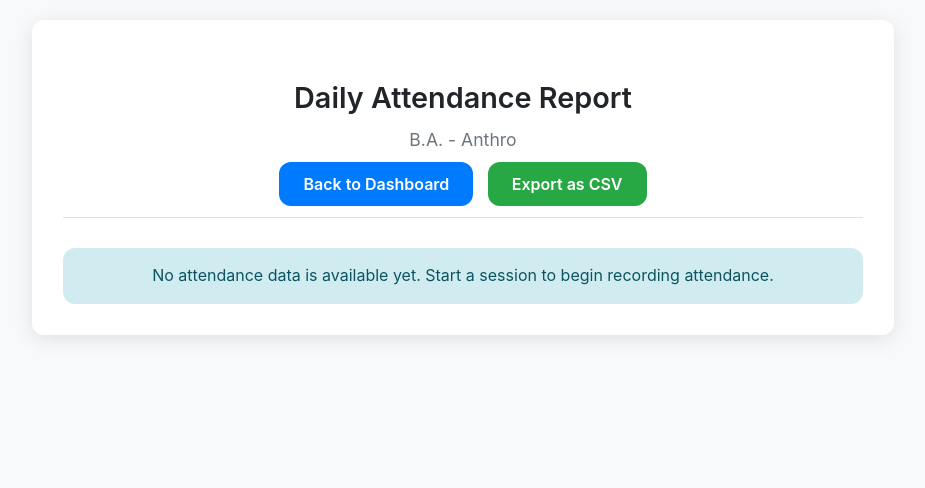
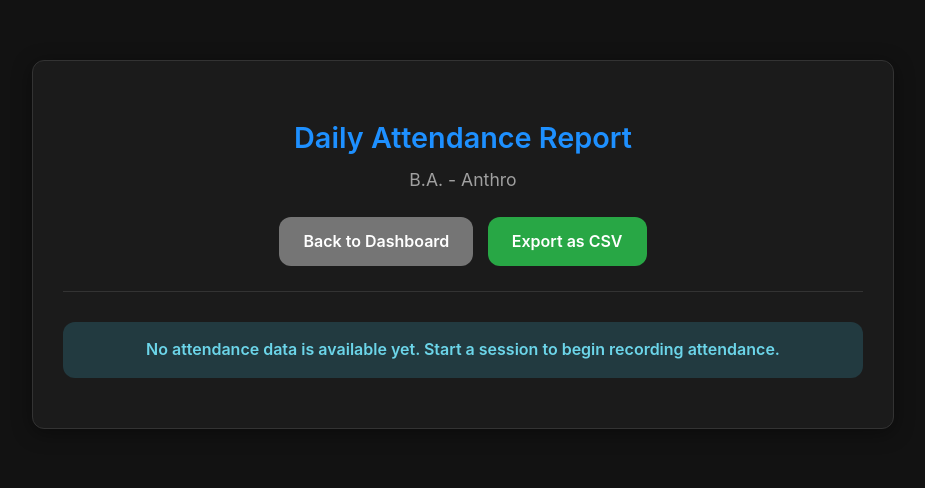
Before and after one commit to ritik-raj-gupta-1/ritik-attendance-app, a Flask app: page /attendance_report in a window 1280 px wide. Shown: the top 488 px of the page, without its empty margins (177-1102 px from the left). Run offline with Flask 3, Linux system fonts and the light colour scheme; the visitor is signed in with stand-in values (Sample User, id 1); data that the repository does not hold is empty; some libraries are stand-ins or nearby versions.

Commit message:
feat: Implement dark theme and redesign student page footer v1

```diff
--- a/static/style.css
+++ b/static/style.css
@@ -1,35 +1,8 @@
 /* --- MODERN MINIMALIST AESTHETIC --- */
 /* Designed for clarity, professionalism, and a great user experience on all devices. */
 
-/* --- 1. THEME VARIABLES (LIGHT & DARK) --- */
+/* --- 1. THEME VARIABLES (PERMANENT DARK THEME) --- */
 :root {
-    /* Light Theme (Default) */
-    --primary-blue: #007bff;
-    --secondary-blue: #00c6ff;
-    --primary-blue-dark: #0056b3;
-    --background-color: #f8f9fa;
-    --container-bg: rgba(255, 255, 255, 0.95);
-    --text-color: #212529;
-    --text-muted: #6c757d;
-    --border-color: #dee2e6;
-    --box-shadow: 0 4px 20px rgba(0, 0, 0, 0.1);
-    --border-radius: 12px;
-    --success-bg: #d4edda;
-    --success-text: #155724;
-    --error-bg: #f8d7da;
-    --error-text: #721c24;
-    --info-bg: #d1ecf1;
-    --info-text: #0c5460;
-    --warning-bg: #fff3cd;
-    --warning-text: #856404;
-    --danger-red: #dc3545;
-    --danger-red-dark: #c82333;
-    --secondary-gray: #6c757d;
-    --secondary-gray-dark: #5a6268;
-}
-
-.dark-theme {
-    /* Dark Theme */
     --primary-blue: #1e90ff;
     --secondary-blue: #00bfff;
     --primary-blue-dark: #1c86ee;
@@ -39,8 +12,10 @@
     --text-muted: #a0a0a0;
     --border-color: #333;
     --box-shadow: 0 4px 20px rgba(0, 0, 0, 0.4);
+    --border-radius: 12px;
     --success-bg: #2a3b2f;
     --success-text: #7ee29a;
+    --success-green-toggle: #4caf50;
     --error-bg: #4d2a2d;
     --error-text: #f19da4;
     --info-bg: #223a40;
@@ -53,7 +28,7 @@
     --secondary-gray-dark: #616161;
 }
 
-/* --- 2. Global Styles & Typography --- */
+/* --- 2. Global Styles & Themed Background --- */
 body {
     font-family: -apple-system, BlinkMacSystemFont, "Segoe UI", Roboto, "Helvetica Neue", Arial, sans-serif;
     margin: 0;
@@ -61,64 +36,105 @@ body {
     background-color: var(--background-color);
     color: var(--text-color);
     line-height: 1.6;
-    transition: background-color 0.3s ease, color 0.3s ease;
+    position: relative;
+}
+
+.ivc-background {
+    position: fixed;
+    top: 0;
+    left: 0;
+    width: 100%;
+    height: 100%;
+    background-image: url('https://www.transparenttextures.com/patterns/gplay.png');
+    background-repeat: repeat;
+    opacity: 0.1;
+    z-index: -1;
 }
 
 .container {
     max-width: 800px;
-    margin: 0 auto;
+    margin: 40px auto;
     padding: 30px;
     border-radius: var(--border-radius);
     box-shadow: var(--box-shadow);
     background-color: var(--container-bg);
     backdrop-filter: blur(10px);
     -webkit-backdrop-filter: blur(10px);
-    border: 1px solid rgba(255, 255, 255, 0.1);
-    transition: background-color 0.3s ease;
+    border: 1px solid var(--border-color);
 }
 
-/* --- 3. Header & THEME TOGGLE --- */
+/* --- 3. Header & Core Layout --- */
 .header { text-align: center; margin-bottom: 30px; padding-bottom: 20px; border-bottom: 1px solid var(--border-color); position: relative; }
-.header h2 { margin-bottom: 5px; font-size: 1.8em; font-weight: 600; }
+.header h2 { margin-bottom: 5px; font-size: 1.8em; font-weight: 600; color: var(--primary-blue); }
 .header p { color: var(--text-muted); font-size: 1.1em; margin-top: 5px; }
-.theme-switch-wrapper { position: absolute; top: -15px; right: 0; }
-.theme-switch { display: inline-block; height: 34px; position: relative; width: 60px; }
-.theme-switch input { display: none; }
-.theme-switch .slider { background-color: #ccc; bottom: 0; cursor: pointer; left: 0; position: absolute; right: 0; top: 0; transition: .4s; }
-.theme-switch .slider:before { background-color: #fff; bottom: 4px; content: ""; height: 26px; left: 4px; position: absolute; transition: .4s; width: 26px; }
-input:checked + .slider { background-color: var(--primary-blue); }
+.section-card { background-color: transparent; padding: 25px 0; margin-bottom: 25px; border: none; }
+.section-card h3 { color: var(--primary-blue); margin-top: 0; margin-bottom: 15px; border-bottom: 1px solid var(--border-color); padding-bottom: 10px; }
+
+/* --- 4. Forms & Inputs --- */
+.form-group { margin-bottom: 20px; }
+.form-group label { display: block; margin-bottom: 8px; font-weight: 600; color: var(--text-color); }
+.form-group input[type="text"], .form-group input[type="password"] { width: 100%; padding: 12px; border: 1px solid var(--border-color); border-radius: var(--border-radius); font-size: 1em; box-sizing: border-box; background-color: rgba(128, 128, 128, 0.1); color: var(--text-color); }
+.form-group input:focus { outline: none; border-color: var(--primary-blue); box-shadow: 0 0 0 3px rgba(30, 144, 255, 0.25); }
+.student-name-display { margin-top: 10px; font-weight: bold; height: 20px; transition: color 0.3s; }
+
+/* --- 5. Buttons & Links --- */
+.button { display: inline-block; padding: 12px 24px; margin: 5px; font-weight: 600; color: #fff; background-color: var(--primary-blue); border: none; border-radius: var(--border-radius); cursor: pointer; text-decoration: none; transition: background-color 0.2s ease, transform 0.1s ease; text-align: center; }
+.button:hover { background-color: var(--primary-blue-dark); }
+.button:active { transform: scale(0.98); }
+.button:disabled { background-color: #3a5a78; cursor: not-allowed; }
+.button.logout-button { background-color: var(--secondary-gray); position: absolute; top: -10px; right: 0; padding: 8px 15px; font-size: 0.9em; }
+.button.logout-button:hover { background-color: var(--secondary-gray-dark); }
+.button.end-session-btn { background-color: var(--danger-red); }
+.button.end-session-btn:hover { background-color: var(--danger-red-dark); }
+.back-link, .day-selection-list a { background-color: var(--secondary-gray); text-decoration: none; }
+.back-link:hover, .day-selection-list a:hover { background-color: var(--secondary-gray-dark); }
+.day-selection-list { list-style: none; padding: 0; }
+.day-selection-list li { margin-bottom: 10px; }
+
+/* --- 6. Status, Info & Flashed Messages --- */
+.status-message, .info-message, .flashes li { margin: 20px 0; padding: 15px; border-radius: var(--border-radius); font-weight: 600; text-align: center; }
+.status-message { display: none; }
+.flashes { list-style-type: none; padding: 0; }
+.status-message.info, .info-message, .flashes .info { background-color: var(--info-bg); color: var(--info-text); }
+.status-message.success, .flashes .success { background-color: var(--success-bg); color: var(--success-text); }
+.status-message.warning, .flashes .warning { background-color: var(--warning-bg); color: var(--warning-text); }
+.status-message.error, .error, .flashes .danger, .flashes .error { background-color: var(--error-bg); color: var(--error-text); }
+.troubleshooting-card { background-color: var(--warning-bg); color: var(--warning-text); padding: 15px; margin-top: 20px; border-radius: var(--border-radius); border: 1px solid var(--warning-text); display: none; }
+.troubleshooting-card h4 { margin-top: 0; }
+.troubleshooting-card ul { padding-left: 20px; }
+
+/* --- 7. Lists (Live & Final Attendance) --- */
+.live-attendance-section, .final-attendance-list { margin-top: 30px; padding: 20px; background-color: rgba(128, 128, 128, 0.1); border-radius: var(--border-radius); }
+.live-attendance-section ul, .final-attendance-list ul { list-style-type: none; padding-left: 0; column-count: 2; }
+.live-attendance-section ul li, .final-attendance-list ul li { padding: 8px 12px; margin-bottom: 8px; font-size: 0.95em; }
+
+/* --- 8. Data Tables & Toggles --- */
+.report-table-container { overflow-x: auto; }
+.data-table { width: 100%; border-collapse: collapse; margin-top: 20px; }
+.data-table th, .data-table td { border: 1px solid var(--border-color); padding: 12px 15px; text-align: left; }
+.data-table th { background-color: rgba(128, 128, 128, 0.1); font-weight: 600; font-size: 0.9em; text-transform: uppercase; text-align: center; }
+.data-table th:first-child, .data-table td:first-child { text-align: left; position: sticky; left: 0; background-color: #2a2a2a; z-index: 1; }
+.status-present { color: var(--success-text); font-weight: bold; }
+.status-absent { color: var(--danger-red); }
+.edit-day-btn { background-color: var(--primary-blue); color: white; text-decoration: none; display: inline-block; padding: 5px 10px; border-radius: 5px; font-size: 0.9em; }
+.edit-day-btn:hover { background-color: var(--primary-blue-dark); }
+.delete-day-btn { background-color: var(--danger-red); }
+.delete-day-btn:hover { background-color: var(--danger-red-dark); }
+.switch { position: relative; display: inline-block; width: 60px; height: 34px; }
+.switch input { opacity: 0; width: 0; height: 0; }
+.slider { position: absolute; cursor: pointer; top: 0; left: 0; right: 0; bottom: 0; background-color: var(--secondary-gray); transition: .4s; }
+.slider:before { position: absolute; content: ""; height: 26px; width: 26px; left: 4px; bottom: 4px; background-color: white; transition: .4s; box-shadow: 0 2px 4px rgba(0,0,0,0.2); }
+input:checked + .slider { background-color: var(--success-green-toggle); }
 input:checked + .slider:before { transform: translateX(26px); }
 .slider.round { border-radius: 34px; }
 .slider.round:before { border-radius: 50%; }
+.data-table td:last-child { text-align: center; }
 
-/* --- 4. Forms, Buttons, & Other Elements (with theme support) --- */
-.section-card { background-color: transparent; padding: 25px 0; margin-bottom: 25px; border: none; }
-.section-card h3 { color: var(--primary-blue); margin-top: 0; margin-bottom: 15px; border-bottom: 1px solid var(--border-color); padding-bottom: 10px; }
-.button { padding: 12px 24px; margin: 5px; font-weight: 600; color: white; background-color: var(--primary-blue); border: none; border-radius: var(--border-radius); cursor: pointer; text-decoration: none; transition: background-color 0.2s ease, transform 0.1s ease; }
-.button:hover { background-color: var(--primary-blue-dark); }
-.button:active { transform: scale(0.98); }
-.form-group input[type="text"], .form-group input[type="password"] { width: 100%; padding: 12px; border: 1px solid var(--border-color); border-radius: var(--border-radius); font-size: 1em; box-sizing: border-box; background-color: rgba(128, 128, 128, 0.1); color: var(--text-color); }
-.live-attendance-section, .final-attendance-list { margin-top: 30px; padding: 20px; background-color: rgba(128, 128, 128, 0.1); border-radius: var(--border-radius); }
-.live-attendance-section ul, .final-attendance-list ul { list-style-type: none; padding-left: 0; column-count: 2; }
-
-/* --- 5. AESTHETIC SIGNATURE FOOTER --- */
-.signature-footer { display: flex; align-items: center; justify-content: space-between; gap: 20px; padding-top: 20px; margin-top: 20px; border-top: 1px solid var(--border-color); background: url('https://www.transparenttextures.com/patterns/arabesque.png'); background-size: cover; background-position: center; border-radius: 0 0 var(--border-radius) var(--border-radius); margin: 20px -30px -30px -30px; padding: 20px 30px; }
-.footer-left { display: flex; align-items: center; gap: 12px; color: var(--text-muted); font-size: 1em; }
-.footer-left .feather { width: 20px; height: 20px; stroke: var(--primary-blue); }
-.footer-left strong { color: var(--text-color); font-weight: 600; }
-.game-button { background: transparent; border: 2px solid var(--primary-blue); color: var(--primary-blue); padding: 8px 16px; font-size: 0.9em; display: inline-flex; align-items: center; gap: 8px; text-decoration: none; }
-.game-button .feather { width: 16px; height: 16px; stroke: var(--primary-blue); transition: stroke 0.2s ease; }
-.game-button:hover { background: var(--primary-blue); color: white; }
-.game-button:hover .feather { stroke: white; }
-.dark-theme .game-button:hover { color: var(--container-bg); }
-.dark-theme .game-button:hover .feather { stroke: var(--container-bg); }
-
-/* --- 6. MODAL & COMPONENT STYLES (NOW COMPLETE) --- */
-.modal { display: none; position: fixed; z-index: 100; left: 0; top: 0; width: 100%; height: 100%; background-color: rgba(0,0,0,0.5); backdrop-filter: blur(5px); }
+/* --- 9. Modal Styles --- */
+.modal { display: none; position: fixed; z-index: 100; left: 0; top: 0; width: 100%; height: 100%; background-color: rgba(0,0,0,0.6); backdrop-filter: blur(5px); }
 .modal-content { background-color: var(--container-bg); margin: 15% auto; padding: 25px; border: 1px solid var(--border-color); width: 80%; max-width: 500px; border-radius: var(--border-radius); box-shadow: var(--box-shadow); position: relative; }
 .close-button { position: absolute; top: 10px; right: 15px; font-size: 28px; font-weight: bold; color: var(--text-muted); cursor: pointer; transition: color 0.2s ease; }
 .close-button:hover { color: var(--text-color); }
-
 .manual-student-list { max-height: 40vh; overflow-y: auto; margin-top: 15px; padding-right: 10px; }
 .manual-student-item { display: flex; justify-content: space-between; align-items: center; padding: 10px; border-bottom: 1px solid var(--border-color); }
 .manual-student-item:last-child { border-bottom: none; }
@@ -129,21 +145,22 @@ input:checked + .slider:before { transform: translateX(26px); }
 .button-secondary:hover { background-color: var(--secondary-gray-dark); }
 .modal-actions { margin-top: 25px; text-align: right; display: flex; justify-content: flex-end; gap: 10px; }
 
-.data-table th, .data-table td { border: 1px solid var(--border-color); padding: 12px 15px; text-align: left; }
-.data-table th { background-color: transparent; font-weight: 600; font-size: 0.9em; text-transform: uppercase; }
+/* --- 10. AESTHETIC SIGNATURE FOOTER --- */
+.signature-footer { display: flex; align-items: center; justify-content: space-between; gap: 20px; padding-top: 20px; margin-top: 20px; border-top: 1px solid var(--border-color); background-image: url('https://www.transparenttextures.com/patterns/arabesque.png'); background-size: auto; background-position: center; border-radius: 0 0 var(--border-radius) var(--border-radius); margin: 20px -30px -30px -30px; padding: 20px 30px; }
+.footer-left { display: flex; align-items: center; gap: 12px; color: var(--text-muted); font-size: 1em; }
+.footer-left .feather { width: 20px; height: 20px; stroke: var(--primary-blue); }
+.footer-left strong { color: var(--text-color); font-weight: 600; }
+.game-button { background: transparent; border: 2px solid var(--primary-blue); color: var(--primary-blue); padding: 8px 16px; font-size: 0.9em; display: inline-flex; align-items: center; gap: 8px; text-decoration: none; border-radius: var(--border-radius); }
+.game-button .feather { width: 16px; height: 16px; stroke: var(--primary-blue); transition: stroke 0.2s ease; }
+.game-button:hover { background: var(--primary-blue); color: var(--background-color); }
+.game-button:hover .feather { stroke: var(--background-color); }
 
-.status-message { margin: 20px 0; padding: 15px; border-radius: var(--border-radius); font-weight: 600; text-align: center; display: none; }
-.status-message.info { background-color: var(--info-bg); color: var(--info-text); }
-.status-message.success { background-color: var(--success-bg); color: var(--success-text); }
-.status-message.warning { background-color: var(--warning-bg); color: var(--warning-text); }
-.status-message.error, .error { background-color: var(--error-bg); color: var(--error-text); }
-.info-message { background-color: var(--info-bg); color: var(--info-text); padding: 15px; border-radius: var(--border-radius); text-align: center; margin-top: 20px; }
-
-/* --- 7. Responsive Design --- */
+/* --- 11. Responsive Design --- */
 @media (max-width: 768px) {
     body { padding: 10px; }
-    .container { padding: 20px; }
+    .container { padding: 20px; margin: 20px auto; }
     .live-attendance-section ul, .final-attendance-list ul { column-count: 1; }
-    .theme-switch-wrapper { top: 5px; right: 5px; }
     .signature-footer { flex-direction: column; gap: 15px; margin: 20px -20px -20px -20px; padding: 15px 20px; }
+    .button.logout-button { position: static; display: block; margin: 15px auto 0; }
+    .modal-content { width: 95%; margin: 25% auto; }
 }
```
Also changed, not shown: templates/student_attendance.html (+5 -17 lines).
